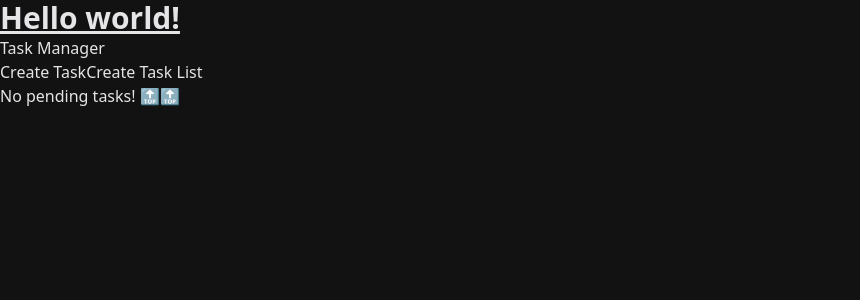
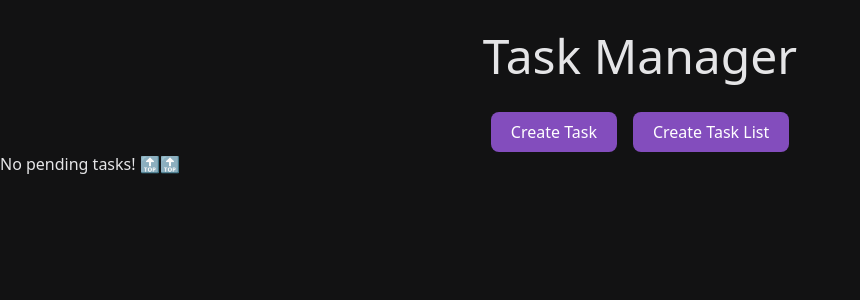
Before and after one commit to aitorlevi/crud-todo-tasks, a React (Vite) app: page / in a window 1280 px wide. Shown: the top 300 px of the page, without its empty margins (0-860 px from the left). Built offline with nearby package versions, Linux system fonts and the light colour scheme.

Commit message:
refactor: update HTML structure and styles in index.html and App.jsx; add global styles in index.css; create AddTask component

```diff
--- a/index.html
+++ b/index.html
@@ -6,8 +6,7 @@
     <meta name="viewport" content="width=device-width, initial-scale=1.0" />
     <title>Task Manager</title>
   </head>
-  <body class="bg-main-background text-main-text h-dvh w-dvw">
-    <h1 class="text-3xl font-bold underline">Hello world!</h1>
+  <body>
     <div id="root"></div>
     <script type="module" src="/src/main.jsx"></script>
   </body>
--- a/src/App.jsx
+++ b/src/App.jsx
@@ -55,18 +55,18 @@ function App() {
 
   return (
     <>
-      <header className="header">
-        <h1 className="header__title">Task Manager</h1>
-        <div className="header__actions">
+      <header className="flex w-full flex-col items-center justify-center">
+        <h1 className="my-8 text-5xl">Task Manager</h1>
+        <div className="flex gap-4">
           <button
-            className="btn btn--primary"
+            className="bg-primary-accent hover:bg-primary-accent/80 rounded-lg px-5 py-2 text-white"
             type="button"
             onClick={() => openModal("createTask")}
           >
             Create Task
           </button>
           <button
-            className="btn btn--primary"
+            className="bg-primary-accent hover:bg-primary-accent/80 rounded-lg px-5 py-2 text-white"
             type="button"
             onClick={() => openModal("createList")}
           >
--- a/src/index.css
+++ b/src/index.css
@@ -25,3 +25,39 @@
   /* Danger or warning status color (red). */
   --color-status-danger: oklch(0.5516 0.1656 26.65);
 }
+
+html {
+  box-sizing: border-box;
+  -webkit-font-smoothing: antialiased;
+  -moz-osx-font-smoothing: grayscale;
+}
+
+*,
+*::before,
+*::after {
+  box-sizing: inherit;
+}
+
+html,
+body {
+  min-height: 100%;
+  background-color: var(--color-main-background);
+  color: var(--color-main-text);
+  font-family: theme("fontFamily.sans", "ui-sans-serif, system-ui, sans-serif");
+  margin: 0;
+}
+
+img,
+picture,
+video,
+canvas,
+svg {
+  display: block;
+  max-width: 100%;
+  height: auto;
+}
+
+a {
+  color: inherit;
+  text-decoration: none;
+}
```
Also changed, not shown: src/components/AddTask.jsx (added).
